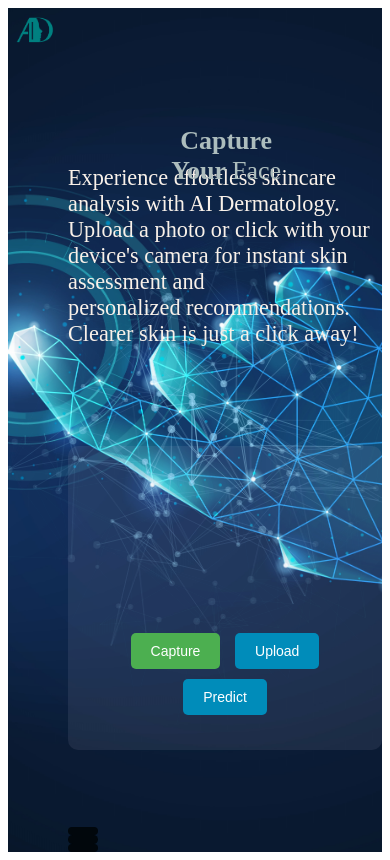
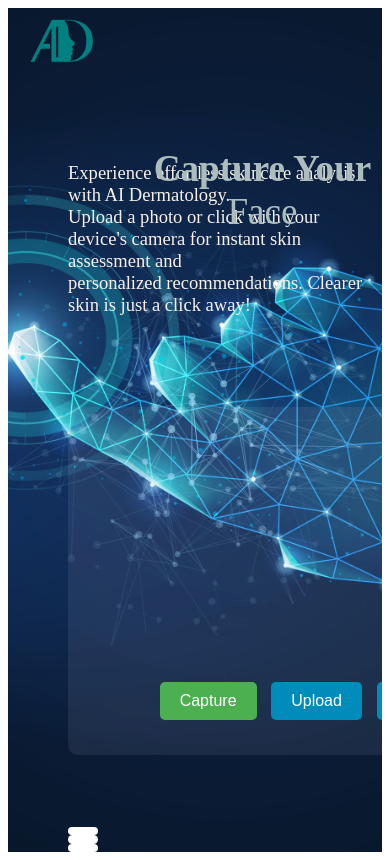
Before and after one commit to LekiWangmo/AiDermitology, a Flask app: page /scan in a window 390 px wide. Run offline with Flask 3, Linux system fonts and the light colour scheme; parts of the project's set-up code (start-up, migrations or seed data) failed here and were passed over; some libraries are stand-ins or nearby versions.

Commit message:
Update about.css

```diff
--- a/static/css/about.css
+++ b/static/css/about.css
@@ -24,6 +24,8 @@ header a.logo img {
     width: 70px;
     margin-right: 10px;
 }
+
+
 
 main {
     position: relative;
@@ -64,14 +66,12 @@ main ol.links a::after {
     transition: all 0.5s ease-in;
 }
 
-main ol.links a.active,
-main ol.links a:hover {
+main ol.links a.active, main ol.links a:hover {
     opacity: 1;
     transition: all 0.5s ease-in;
 }
 
-main ol.links a.active::after,
-main ol.links a:hover::after {
+main ol.links a.active::after, main ol.links a:hover::after {
     right: -40px;
     width: 30px;
     transition: all 0.5s ease-in;
@@ -87,24 +87,23 @@ main ol.links a:hover::after {
     background-position: center center;
     z-index: 1;
 }
-
 #large-header {
     background-image: url('../images/hand.jpg');
 }
 
 .main-title {
     position: absolute;
-    left: 57%;
-    transform: translateX(-50%) translateY(-50%);
-    top: 15vh; /* Start from 15% of the viewport height, adjust this value as needed */
+    top: 50%;
+    left: 0;
+    transform: translateY(-50%);
+    margin: 0;
+    padding: 0;
+    padding-left: 55px;
+    padding-bottom: 480px;
     color: #adbdbd;
     text-align: center;
     font-size: 2.4em;
-    padding-left: 55px; /* Ensure this padding does not cause issues */
-    padding-bottom: 0; /* Remove excess padding that might push it too far down */
 }
-
-
 #demo-canvas {
     position: absolute;
     top: 0;
@@ -129,187 +128,38 @@ main ol.links a:hover::after {
     padding-top: 135px;
 }
 
-.ddemo-canvas .main-title {
+.demo-1 .main-title {
     text-transform: uppercase;
     font-size: 3.4em;
     letter-spacing: 0.1em;
 }
-
 .main-title .thin {
     font-weight: 150;
 }
-
-.demo-canvas .collection {
+.demo-1 .collection {
     text-transform: uppercase;
     font-size: 2.2em;
     letter-spacing: 0.1em;
     padding-bottom: 100px;
 }
-
-
-
-.hamburger-menu {
-    cursor: pointer;
-    display: flex;
-    flex-direction: column;
-    justify-content: space-around;
-    height: 25px;
-    width: 30px;
-  }
-
-  .bar {
-    height: 50px;
-    width: 100%;
-    background-color: #01070c;
-    border-radius: 10px;
-  }
-
-  .links {
-    display: none;
-  }
-
-  .navigation.active {
-    display: block;
-  }
-
-  @media (min-width: 768px) {
-    .hamburger-menu {
-        display: none;
-    }
-
-    .links {
-        display: block;
-    }
-
-    .navigation {
-        display: flex;
-    }
-
-    .navigation li {
-        margin-right: 100px;
-    }
-  }
-
-@media only screen and (max-width: 1200px) {
-    header {
-        padding: 2% 3%;
-    }
-
-    header a.logo {
-        font-size: 24px;
-    }
-
-    header a.logo img {
-        width: 60px;
-    }
-
+@media only screen and (max-width: 768px) {
     .main-title {
         font-size: 2em;
-    }
-
-    .collection {
-        font-size: 1.8em;
-    }
-}
-
-@media only screen and (max-width: 992px) {
-    main ol.links {
-        right: 5%;
-    }
-
-    main ol.links a {
-        font-size: 1em;
-        margin: 20px 0;
-    }
-
-    .main-title {
-        font-size: 1.8em;
-        /* padding-top -30px; */
-    }
-
-    .collection {
-        font-size: 1.6em;
-    }
-}
-
-@media only screen and (max-width: 768px) {
-    header {
-        flex-direction: column;
-        align-items: flex-start;
-        padding: 2% 3%;
-    }
-
-    header a.logo {
-        font-size: 22px;
-    }
-
-    header a.logo img {
-        width: 50px;
-    }
-
-    main ol.links {
-        right: 2%;
-    }
-
-    main ol.links a {
-        font-size: 0.9em;
-        margin: 15px 0;
-    }
-
-    .main-title {
-        font-size: 1.6em;
-        padding-left: 20px;
-    }
-
-    .collection {
-        font-size: 1.4em;
-    }
-}
-
-@media only screen and (max-width: 576px) {
-    header {
-        padding: 2% 2%;
-    }
-
-    header a.logo {
-        font-size: 20px;
-    }
-
-    header a.logo img {
-        width: 40px;
-    }
-
-    main ol.links {
-        right: 1%;
-    }
-
-    main ol.links a {
-        font-size: 0.8em;
-        margin: 10px 0;
-    }
-
-    .main-title {
-        font-size: 1.4em;
-        padding-left: 10px;
-
-    }
-
-    .collection {
-        font-size: 1.2em;
+        margin-left:80px ;
     }
 }
 
 .camera-card {
     background: rgba(176, 178, 203, 0.104);
     border-radius: 10px;
-    padding: 30px;
+    padding: 20px;
     margin-top: 20px;
     width: fit-content;
 }
 
 .camera {
     position: relative;
-    width: 700px;
+    width: 450px;
     text-align: center;
 }
 
@@ -351,22 +201,49 @@ button:disabled {
     border-radius: 5px;
 }
 
-.links {
-    padding-bottom: 600px;
+.links{
+  padding-bottom: 600px;
 }
 
-@media only screen and (max-width: 768px) {
-    .camera {
-        width: 100%;
-    }
-}
 
-@media only screen and (max-width: 576px) {
-    .camera-card {
-        padding: 20px;
+.hamburger-menu {
+    cursor: pointer;
+    display: flex;
+    flex-direction: column;
+    justify-content: space-around;
+    height: 25px;
+    width: 30px;
+  }
+
+  .bar {
+    height: 50px;
+    width: 100%;
+    background-color: #fff;
+    border-radius: 10px;
+  }
+
+  .links {
+    display: none;
+  }
+
+  .navigation.active {
+    display: block;
+  }
+
+  @media (min-width: 768px) {
+    .hamburger-menu {
+        display: none;
     }
 
-    button {
-        font-size: 14px;
+    .links {
+        display: block;
     }
-}
+
+    .navigation {
+        display: flex;
+    }
+
+    .navigation li {
+        margin-right: 100px;
+    }
+  }
```
